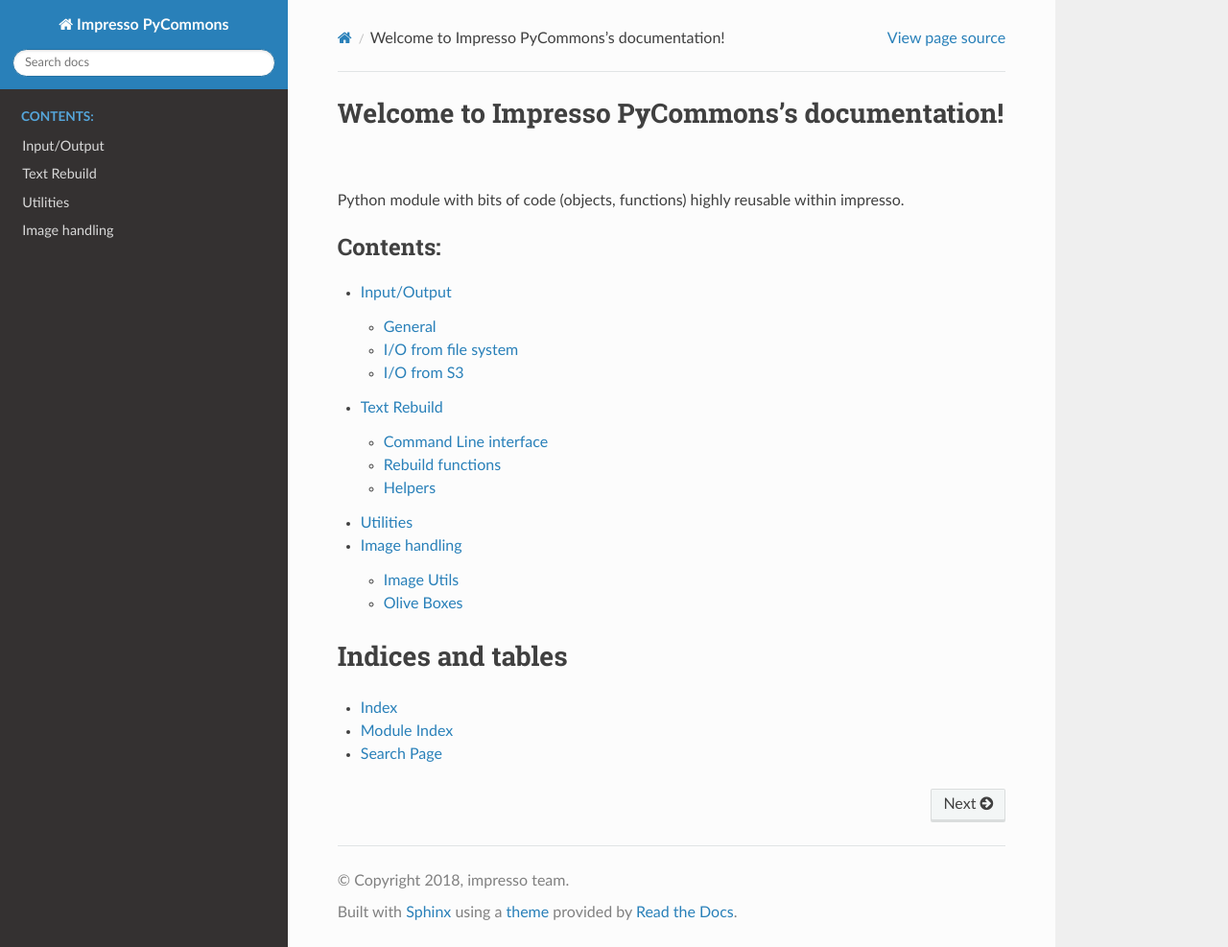
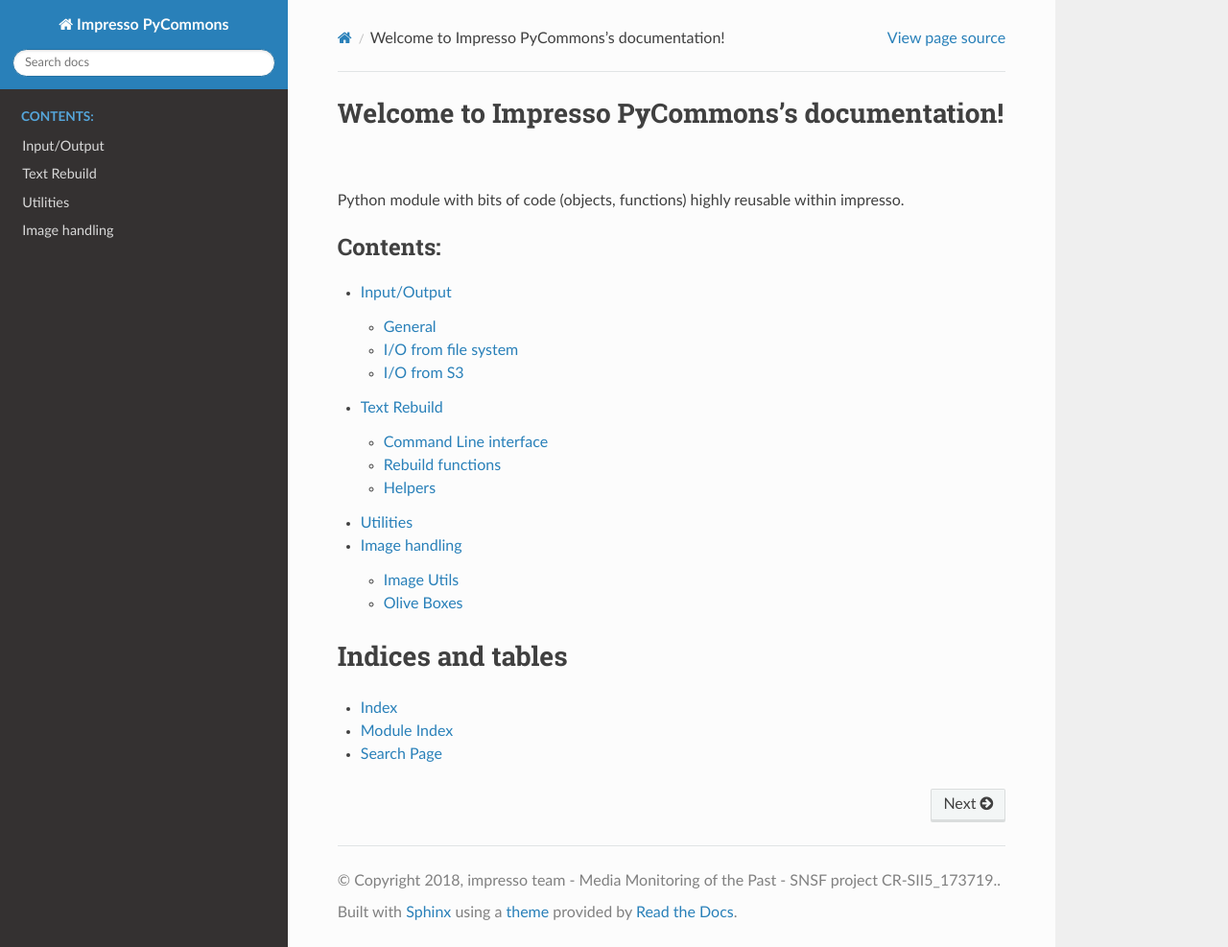
Before and after one commit to impresso/impresso-pycommons, a Sphinx documentation site: the page built from docs/index.rst, in a window 1280 px wide and 987 px high. Shown: the whole window at 96% size. Built offline with Sphinx 7.4.7 and the Read the Docs theme 2.0.0, drawn with Linux system fonts in a browser that asks for light colours.

Commit message:
minor update

```diff
--- a/docs/conf.py
+++ b/docs/conf.py
@@ -20,8 +20,8 @@
 # -- Project information -----------------------------------------------------
 
 project = 'Impresso PyCommons'
-copyright = '2018, impresso team'
-author = 'impresso team - Media Monitoring of the Past - SNSF CR-SII5_173719.'
+copyright = '2018, impresso team - Media Monitoring of the Past - SNSF project CR-SII5_173719.'
+author = 'impresso team'
 
 # The short X.Y version
 version = ''
```
